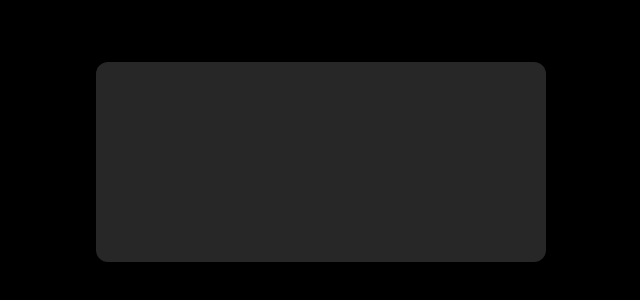
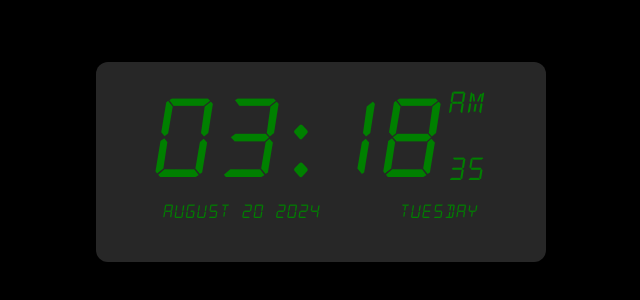
Before and after one commit to left-no-crumbz/digital-clock, a plain HTML site: page index.html in a window 1280 px wide. Shown: the part 238-538 px from the top of the page, without its empty margins (319-959 px from the left). Drawn offline with Linux system fonts and the light colour scheme.

Commit message:
fix: Fix clock not working

```diff
--- a/index.html
+++ b/index.html
@@ -155,8 +155,8 @@ function getTime() {
     const minutes = date.getMinutes();
     const seconds = date.getSeconds();
     const period = hours >= 12 ? "PM" : "AM"
-    const month = getMonth();
-    const dayNum = date.getDate(date);
+    const month = getMonth(date);
+    const dayNum = date.getDate();
     const year = date.getFullYear();
     const weekDay = getDay(date);
     hours = hours % 12;
```
